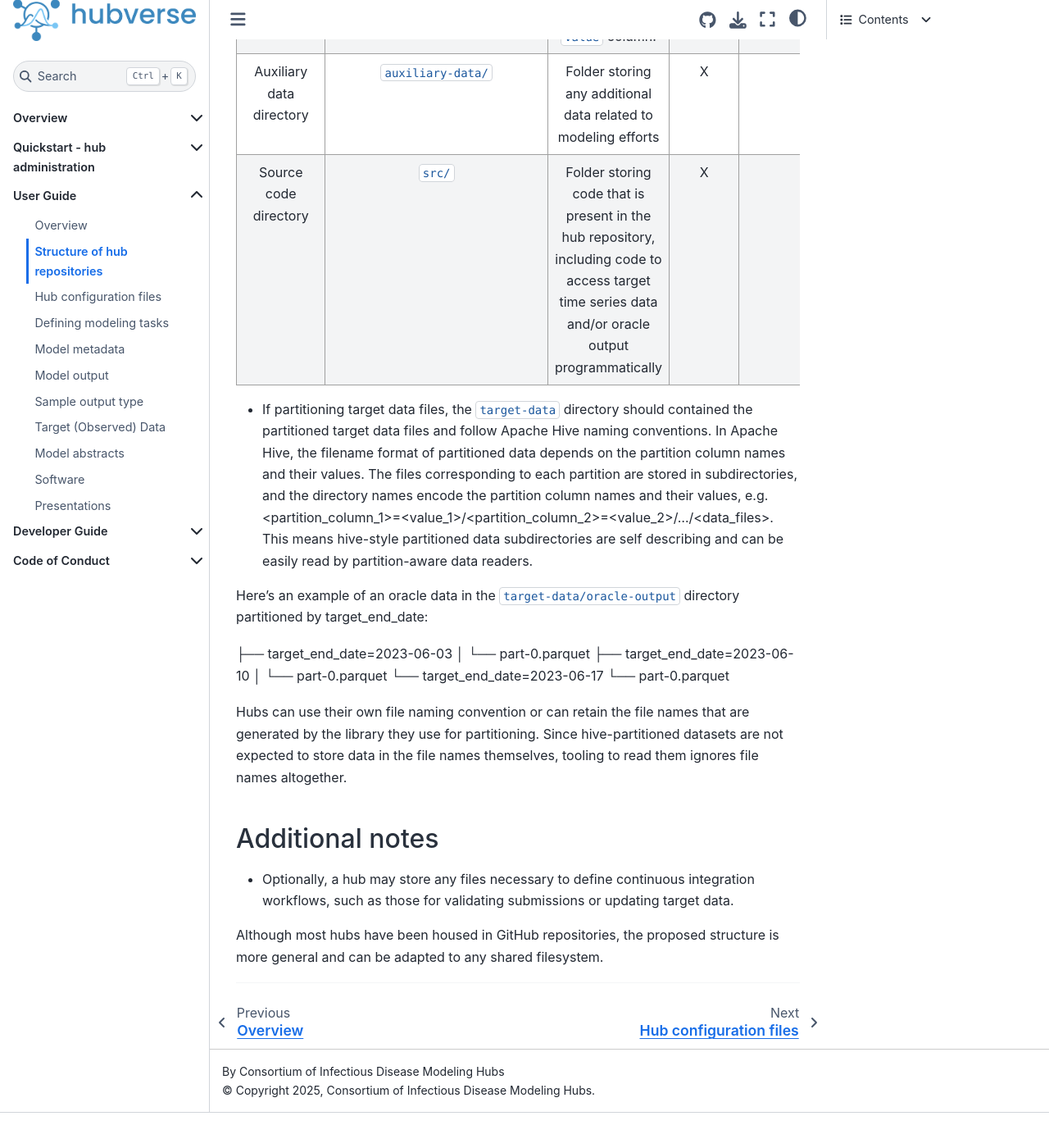
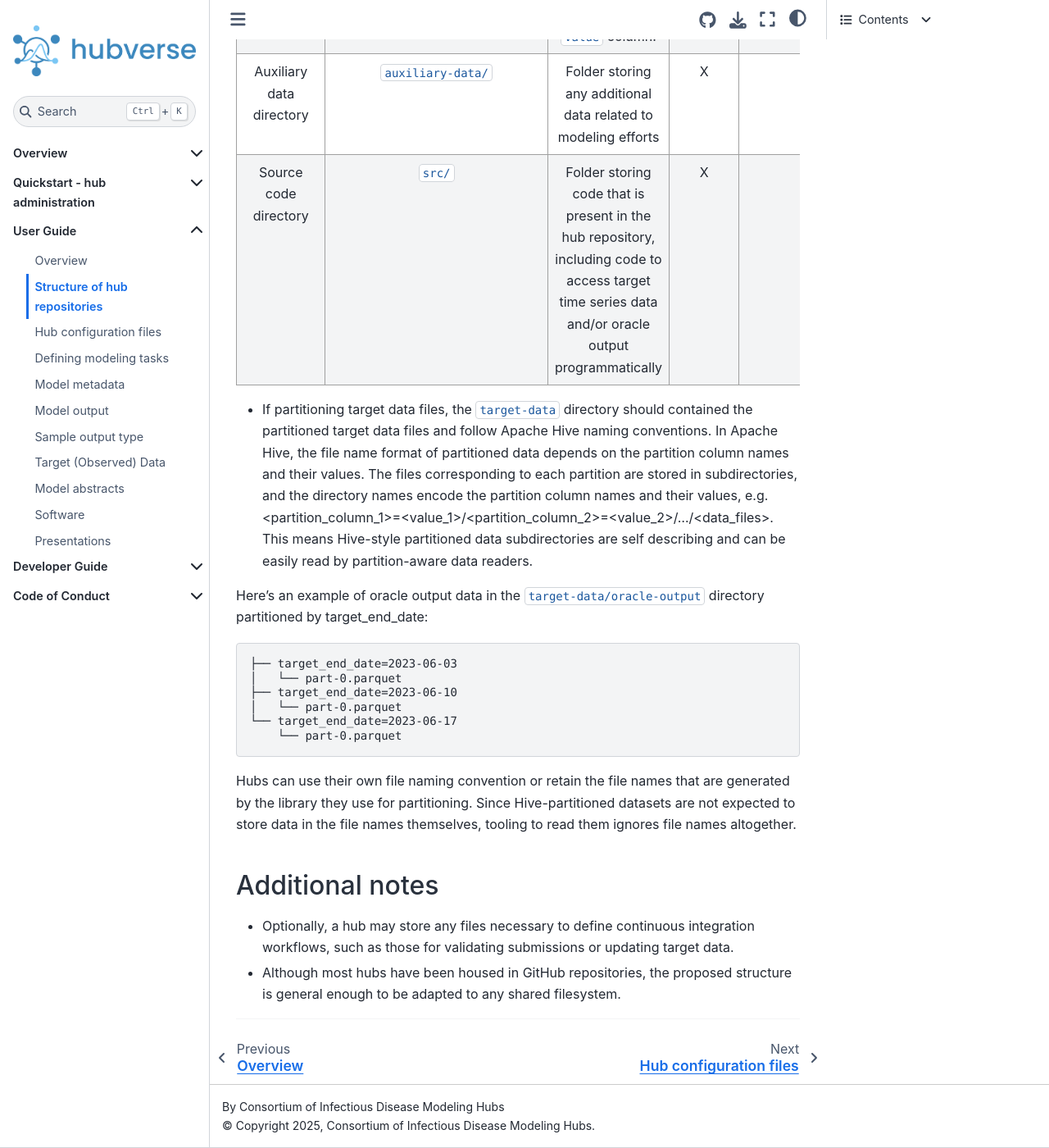
Before and after one commit to hubverse-org/hubDocs, a Sphinx documentation site: the page built from docs/source/user-guide/hub-structure.md, in a window 1280 px wide and 1400 px high, scrolled down 5192 px. Shown: the whole window at 82% size. Built offline with Sphinx 7.4.7 and the Sphinx Book theme 1.1.4, drawn with Linux system fonts in a browser that asks for light colours; comment, search, counter and statistics services are not loaded; before the commit the page ends 6549 px from its top, so only the background shows below that.

Commit message:
Update hub-structure.md

````diff
--- a/docs/source/user-guide/hub-structure.md
+++ b/docs/source/user-guide/hub-structure.md
@@ -70,21 +70,23 @@
 | Source code directory | `src/` | Folder storing code that is present in the hub repository, including code to access target time series data and/or oracle output programmatically | X |  |
 ```
 * If partitioning target data files, the `target-data` directory should contained the partitioned target data files and follow Apache Hive naming conventions.
-In Apache Hive, the filename format of partitioned data depends on the partition column names and their values. The files corresponding to each partition are stored in subdirectories, and the directory names encode the partition column names and their values, e.g. <partition_column_1>=<value_1>/<partition_column_2>=<value_2>/.../<data_files>. This means hive-style partitioned data subdirectories are self describing and can be easily read by partition-aware data readers.
+In Apache Hive, the file name format of partitioned data depends on the partition column names and their values. The files corresponding to each partition are stored in subdirectories, and the directory names encode the partition column names and their values, e.g. <partition_column_1>=<value_1>/<partition_column_2>=<value_2>/.../<data_files>. This means Hive-style partitioned data subdirectories are self describing and can be easily read by partition-aware data readers.
 
-Here's an example of an oracle data in the `target-data/oracle-output` directory partitioned by target_end_date:
+Here's an example of oracle output data in the `target-data/oracle-output` directory partitioned by target_end_date:
 
+```{code block} json
 ├── target_end_date=2023-06-03
 │   └── part-0.parquet
 ├── target_end_date=2023-06-10
 │   └── part-0.parquet
 └── target_end_date=2023-06-17
     └── part-0.parquet
+```
 
-Hubs can use their own file naming convention or can retain the file names that are generated by the library they use for partitioning. Since hive-partitioned datasets are not expected to store data in the file names themselves, tooling to read them ignores file names altogether.
+Hubs can use their own file naming convention or retain the file names that are generated by the library they use for partitioning. Since Hive-partitioned datasets are not expected to store data in the file names themselves, tooling to read them ignores file names altogether.
 
 ## Additional notes
 
 * Optionally, a hub may store any files necessary to define continuous integration workflows, such as those for validating submissions or updating target data.
 
-Although most hubs have been housed in GitHub repositories, the proposed structure is more general and can be adapted to any shared filesystem.
+* Although most hubs have been housed in GitHub repositories, the proposed structure is general enough to be adapted to any shared filesystem.
````
